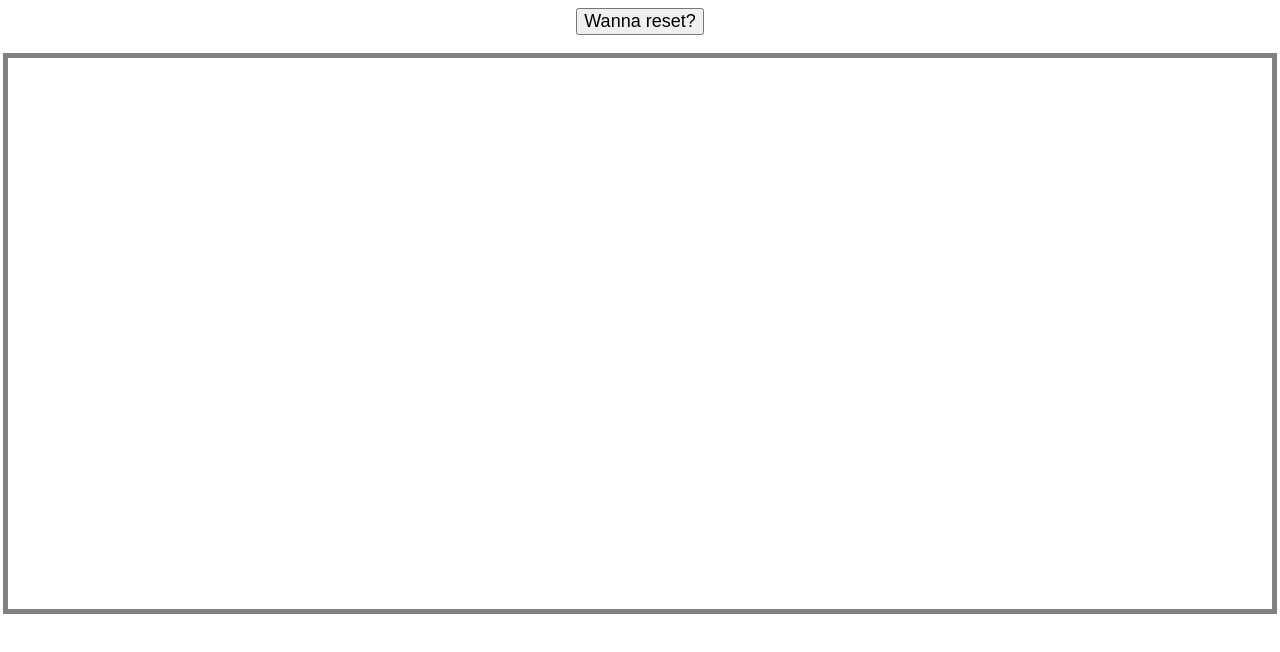
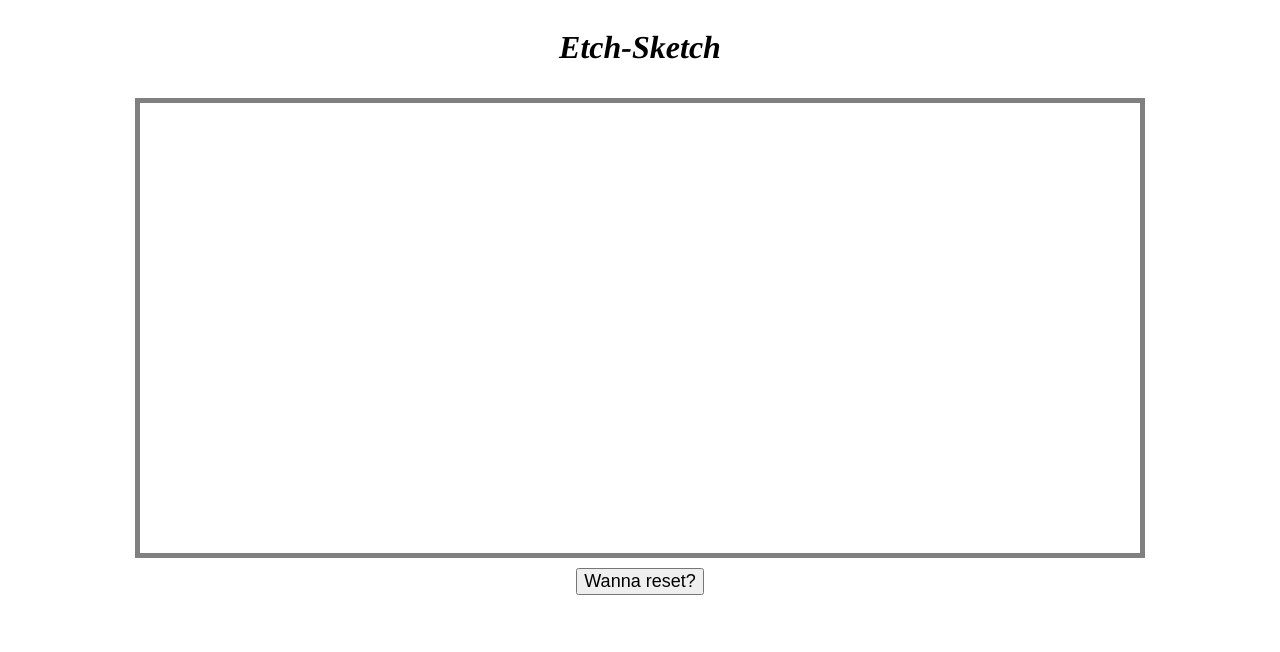
Before and after one commit to morfxmo/etch-sketch, a plain HTML site: page index.html in a window 1280 px wide. Drawn offline with Linux system fonts and the light colour scheme.

Commit message:
functioning version 2

```diff
--- a/index.html
+++ b/index.html
@@ -10,8 +10,9 @@
 
 <body>
     <div class="canvas">
+        <h1 class="heading">Etch-Sketch</h1>
+        <div class="container"></div>
         <div><button class="reset-btn" style="font-size: 18px;">Wanna reset?</button></div>
-        <div class="container"></div>
     </div>
 </body>
 
--- a/script.js
+++ b/script.js
@@ -14,8 +14,8 @@ function fillContainer(num) {
         for (let j = 0 ; j < num ; j++) {
 
             const newDiv = document.createElement("div");
-            newDiv.style["width"] = `${100/num}%`;
-            newDiv.style["height"] = `${551/num}px`;
+            newDiv.style["width"] = `${(1000 / num)}px`;
+            newDiv.style["height"] = `${(450 / num)}px`;
 
             newDiv.addEventListener("mouseenter" , () => {
                 newDiv.style["backgroundColor"] = "black";
--- a/style.css
+++ b/style.css
@@ -1,9 +1,15 @@
+.heading {
+    font-family: Times, serif;
+    font-style: italic;
+    font-weight: bolder;
+}
+
 .canvas {
     display: flex;
     flex-direction: column;
     justify-content: center;
     align-items: center;
-    gap: 18px;
+    gap: 10px;
 }
 
 .container {
@@ -11,7 +17,7 @@
     flex-wrap: wrap;
     flex-direction: row;
     align-items: center;
-    width: 100%;
-    height: 100%;
+    width: 1000px;
+    height: 450px;
     border: 5px solid gray;
 }
```
